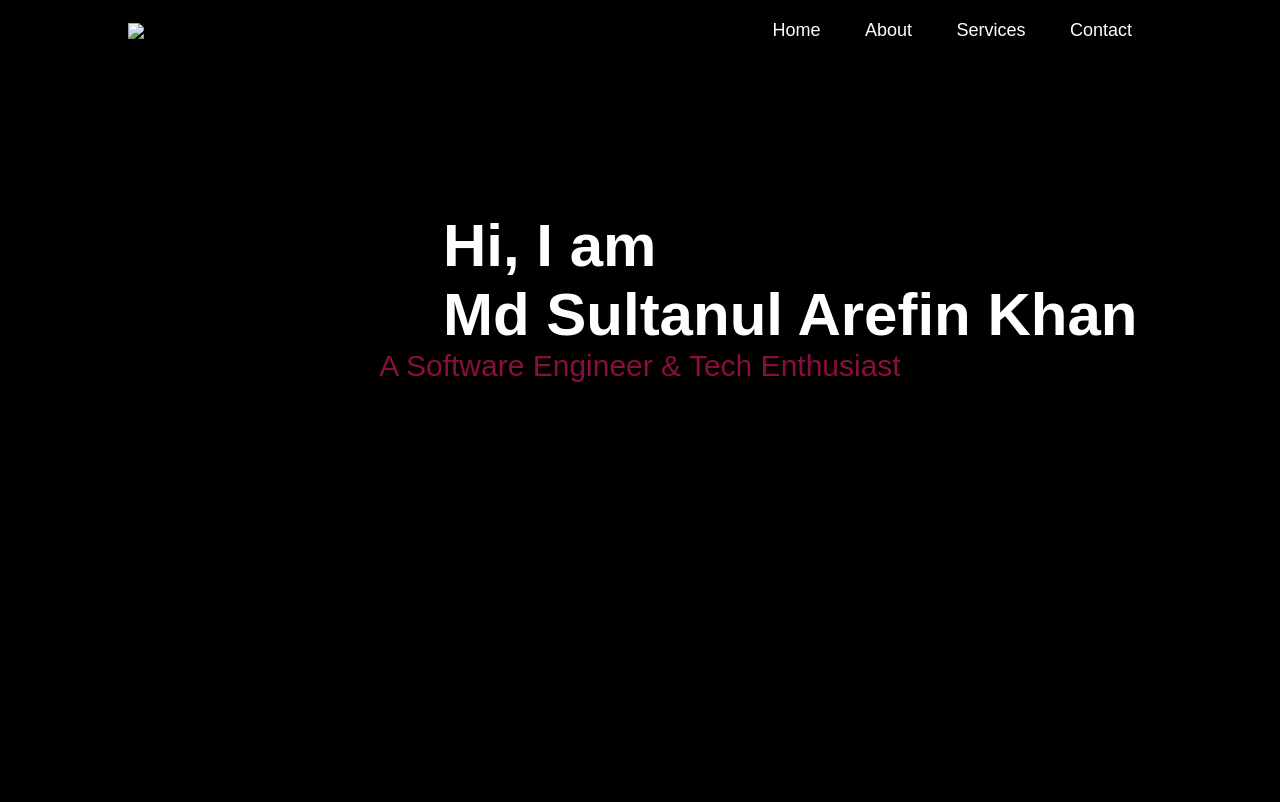
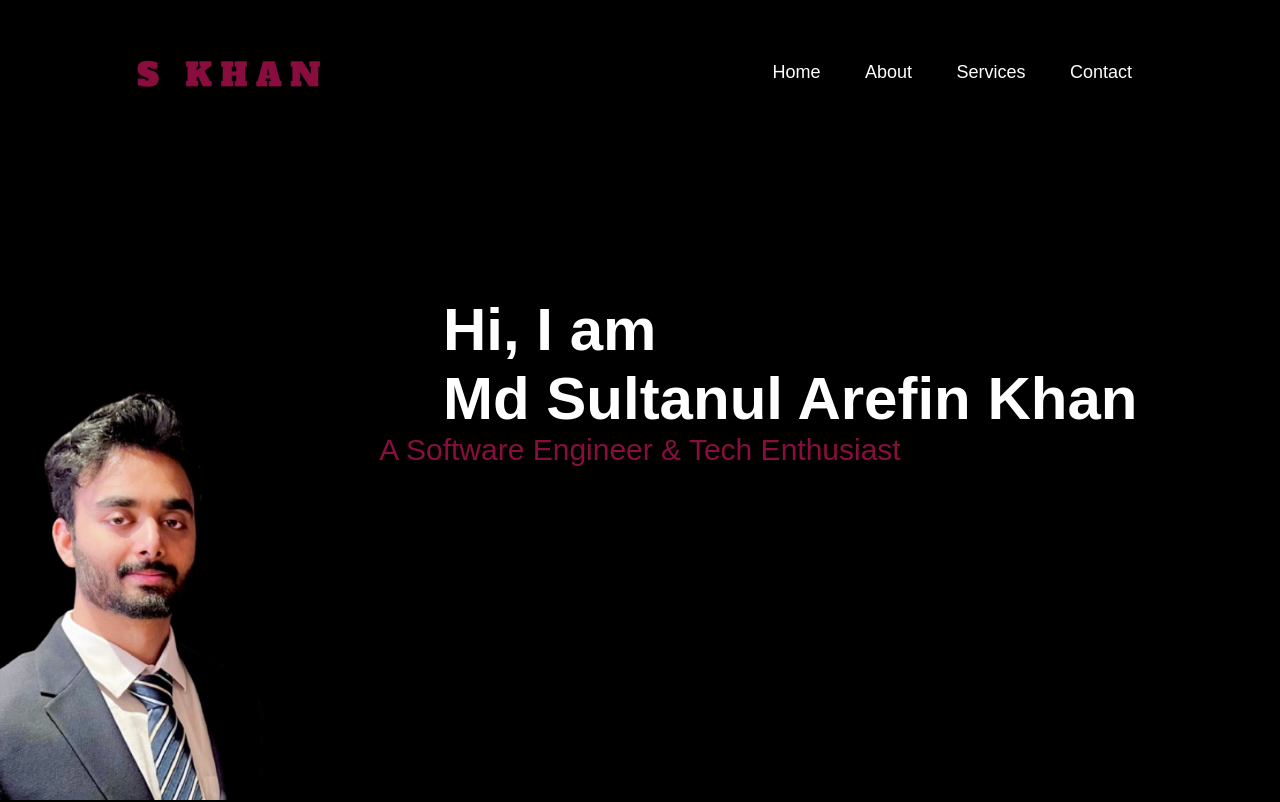
Before and after one commit to sultanul99/portfolio-website, a plain HTML site: page index.html in a window 1280 px wide. Shown: the top 802 px of the page. Drawn offline with Linux system fonts and the light colour scheme; the site is published under a folder, as on GitHub Pages, so addresses that start at the root find nothing.

Commit message:
Image fix
Fix image loading issue

```diff
--- a/index.html
+++ b/index.html
@@ -12,7 +12,7 @@
 
         <div class="container">
             <nav>
-                <img src="/logo.png" class="logo" >
+                <img src="logo.png" class="logo" >
                 <ul id="sidemenu">
                     <li><a href="#header">Home</a></li>
                     <li><a href="#about">About</a></li>
--- a/style.css
+++ b/style.css
@@ -17,7 +17,7 @@ body{
 #header{
     width: 100%;
     height: 100vh;
-    background-image: url(/background.png);
+    background-image: url(background.png);
     background-size: cover;
     background-position: center;
 }
```
